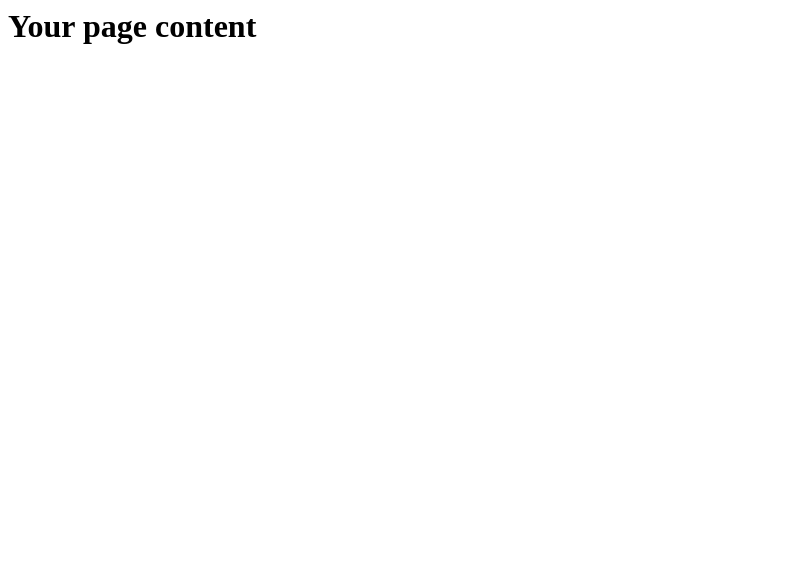
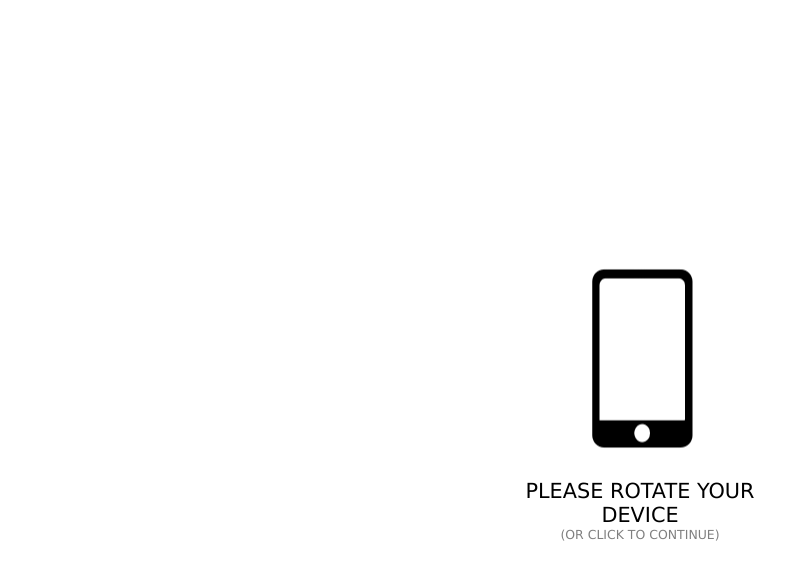
Before and after one commit to arscan/pleaserotate.js, a website: page demo.html in a window 1280 px wide. Shown: the whole page, without its empty margins (0-805 px from the left). Drawn offline with Linux system fonts and the light colour scheme.

Commit message:
update demo again

```diff
--- a/demo.html
+++ b/demo.html
@@ -12,7 +12,7 @@
   var portrait = window.innerWidth < window.innerHeight;
   var PleaseRotateOptions = {
       onlyMobile: false,
-      forcePortrait: portrait
+      forcePortrait: !portrait
   }
 
 </script>
```
